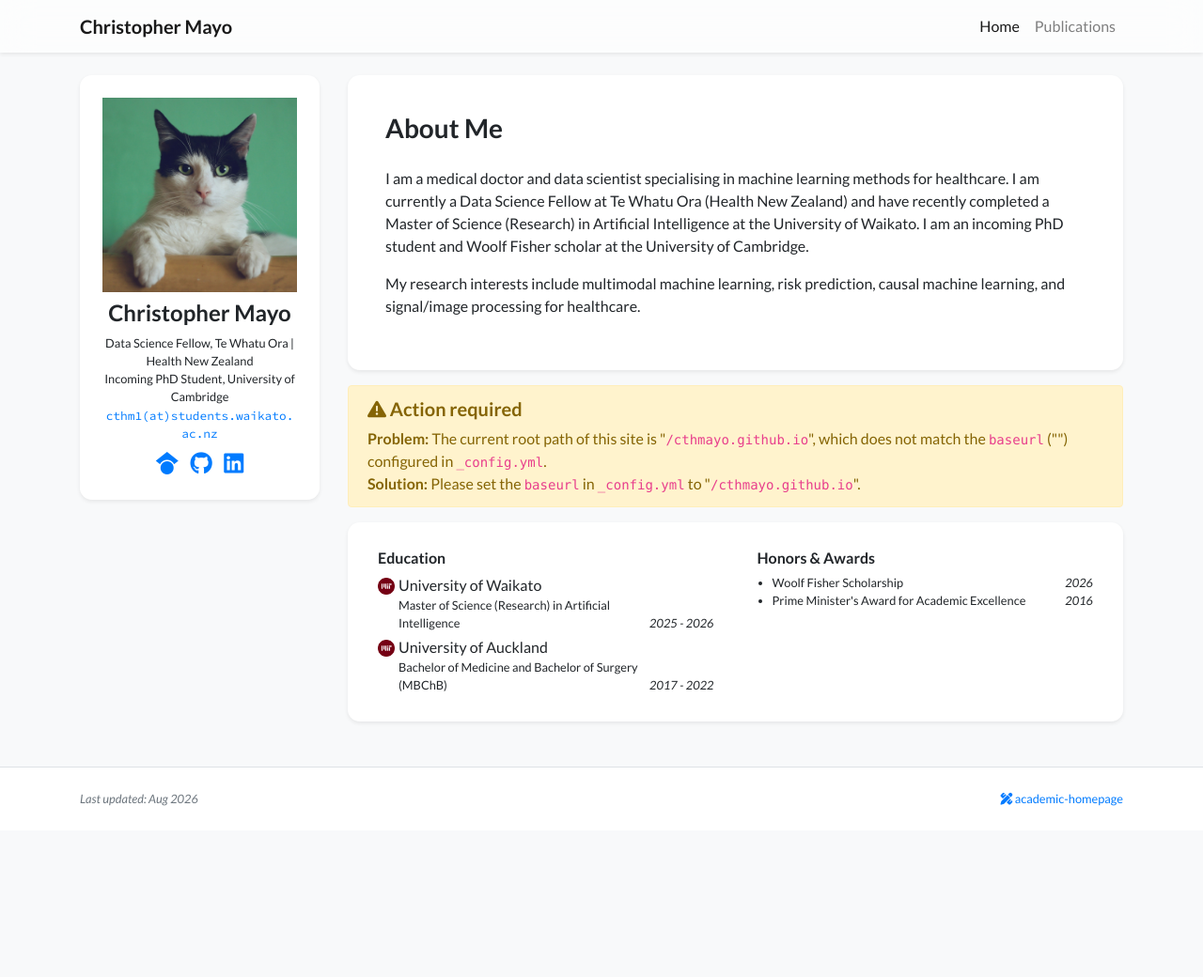
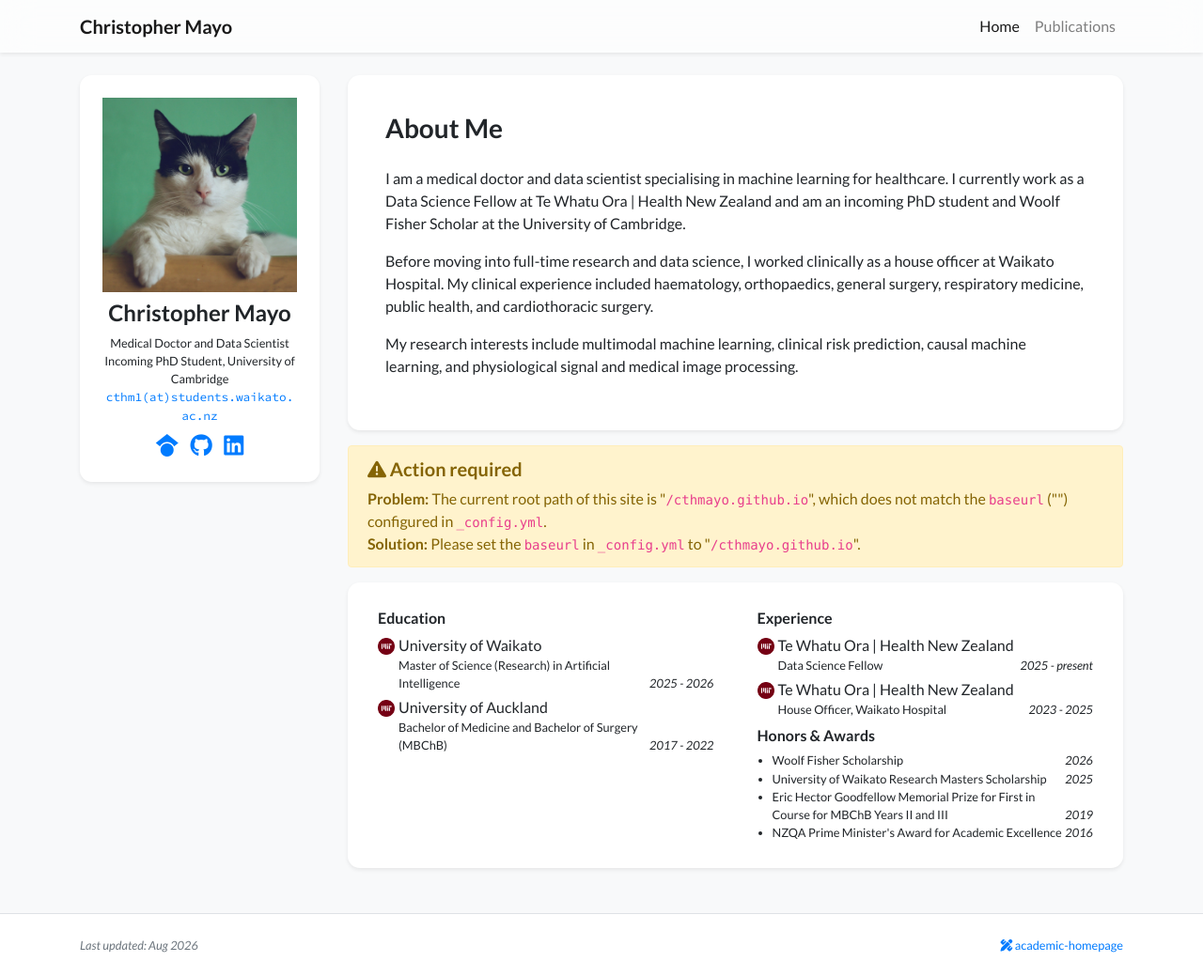
Before and after one commit to cthmayo/cthmayo.github.io, a Jekyll site: the page built from index.html, in a window 1280 px wide and 1040 px high. Shown: the whole window at 94% size. Built offline with Jekyll 4.4.1, drawn with Linux system fonts in a browser that asks for light colours; nearby versions of some CDN libraries; a style sheet for code colours, icons or effects is not loaded.

Commit message:
Update profile.yml

```diff
--- a/_data/profile.yml
+++ b/_data/profile.yml
@@ -3,7 +3,7 @@ secondary_name: ""
 navbar_name: "Christopher Mayo"
 
 positions:
-  - name: "Data Science Fellow, Te Whatu Ora | Health New Zealand"
+  - name: "Medical Doctor and Data Scientist"
   - name: "Incoming PhD Student, University of Cambridge"
 
 email: "cthm1@students.waikato.ac.nz"
@@ -18,15 +18,21 @@ linkedin: christopher-mayo-72b627243
 short_bio_text_justify: false
 short_bio: >-
   <p>
-    I am a medical doctor and data scientist specialising in machine learning methods for healthcare.
-    I am currently a Data Science Fellow at Te Whatu Ora (Health New Zealand) and have recently completed a
-    Master of Science (Research) in Artificial Intelligence at the University of
-    Waikato. I am an incoming PhD student and Woolf Fisher scholar at the University
-    of Cambridge.
+    I am a medical doctor and data scientist specialising in machine learning
+    for healthcare. I currently work as a Data Science Fellow at Te Whatu Ora
+    | Health New Zealand and am an incoming PhD student and Woolf Fisher Scholar
+    at the University of Cambridge.
   </p>
   <p>
-    My research interests include multimodal machine learning, risk prediction,
-    causal machine learning, and signal/image processing for healthcare.
+    Before moving into full-time research and data science, I worked clinically
+    as a house officer at Waikato Hospital. My clinical experience included
+    haematology, orthopaedics, general surgery, respiratory medicine, public
+    health, and cardiothoracic surgery.
+  </p>
+  <p>
+    My research interests include multimodal machine learning, clinical risk
+    prediction, causal machine learning, and physiological signal and medical
+    image processing.
   </p>
 
 portrait_url: /assets/images/photos/portrait.jpg
@@ -45,9 +51,28 @@ education:
       Bachelor of Medicine and Bachelor of Surgery (MBChB)
     date: "2017 - 2022"
 
+experience:
+  - name: "Te Whatu Ora | Health New Zealand"
+    logo: /assets/images/badges/MIT_Social_circle.png
+    position: >-
+      Data Science Fellow
+    date: "2025 - present"
+
+  - name: "Te Whatu Ora | Health New Zealand"
+    logo: /assets/images/badges/MIT_Social_circle.png
+    position: >-
+      House Officer, Waikato Hospital
+    date: "2023 - 2025"
+
 awards:
   - name: "Woolf Fisher Scholarship"
     date: "2026"
 
-  - name: "Prime Minister's Award for Academic Excellence"
+  - name: "University of Waikato Research Masters Scholarship"
+    date: "2025"
+
+  - name: "Eric Hector Goodfellow Memorial Prize for First in Course for MBChB Years II and III"
+    date: "2019"
+
+  - name: "NZQA Prime Minister's Award for Academic Excellence"
     date: "2016"
```
